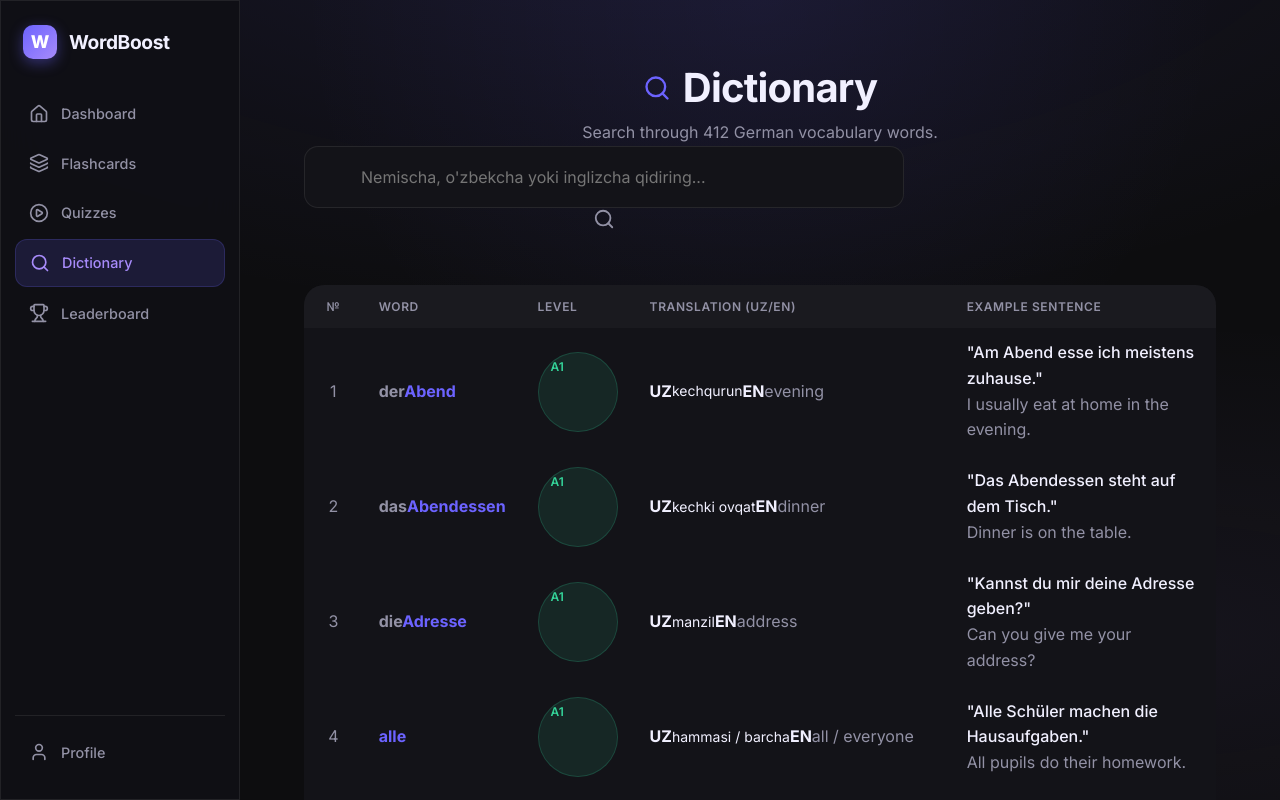
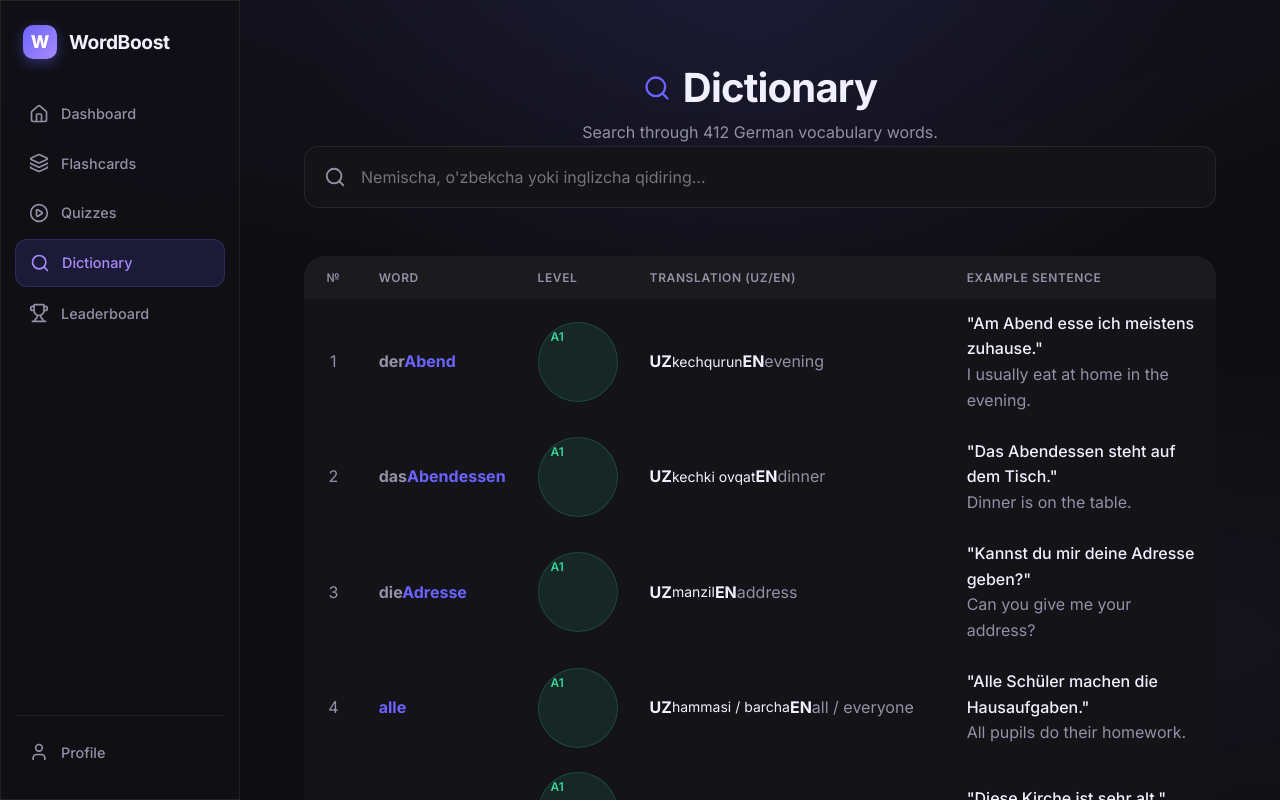
Before and after one commit to khojiakbargofurov/wordboost, a React (Vite) app: page /dictionary in a window 1280 px wide. Shown: the top 800 px of the page. Built offline with nearby package versions, Linux system fonts and the light colour scheme; no server answers.

Commit message:
fix: correctly position search icon inside full-width input

```diff
--- a/src/pages/AdminWordsPage.css
+++ b/src/pages/AdminWordsPage.css
@@ -6,7 +6,6 @@
 .search-bar-wrapper {
   position: relative;
   width: 100%;
-  max-width: 600px;
 }
 
 .dictionary-search-input {
@@ -29,9 +28,14 @@
 }
 
 .search-icon {
+  position: absolute;
+  left: 1rem;
+  top: 50%;
+  transform: translateY(-50%);
   pointer-events: none;
   transition: color 0.3s ease;
   z-index: 11;
+  color: var(--text-muted);
 }
 
 .dictionary-search-input:focus + .search-icon {
--- a/src/pages/AdminWordsPage.jsx
+++ b/src/pages/AdminWordsPage.jsx
@@ -176,7 +176,7 @@ export default function AdminWordsPage() {
             value={searchQuery}
             onChange={(e) => setSearchQuery(e.target.value)}
           />
-          <SearchIcon size={22} className="search-icon absolute left-5 top-1/2 transform translate-y-[-50%] text-muted" />
+          <SearchIcon size={22} className="search-icon" />
         </div>
       </div>
 
--- a/src/pages/DictionaryPage.css
+++ b/src/pages/DictionaryPage.css
@@ -14,6 +14,11 @@
 .dictionary-header h1 {
   justify-content: center;
   margin-bottom: 0.5rem;
+}
+
+.search-bar-wrapper {
+  position: relative;
+  width: 100%;
 }
 
 .dictionary-search-input {
@@ -38,9 +43,14 @@
 }
 
 .search-icon {
+  position: absolute;
+  left: 1.25rem;
+  top: 50%;
+  transform: translateY(-50%);
   pointer-events: none;
   transition: color 0.3s ease;
   z-index: 11;
+  color: var(--text-muted);
 }
 
 .dictionary-search-input:focus + .search-icon {
--- a/src/pages/DictionaryPage.jsx
+++ b/src/pages/DictionaryPage.jsx
@@ -51,7 +51,7 @@ export default function DictionaryPage() {
             value={searchQuery}
             onChange={(e) => setSearchQuery(e.target.value)}
           />
-          <Search size={22} className="search-icon absolute left-5 top-1/2 transform translate-y-[-50%] text-muted" />
+          <Search size={22} className="search-icon" />
         </div>
       </header>
 
```
